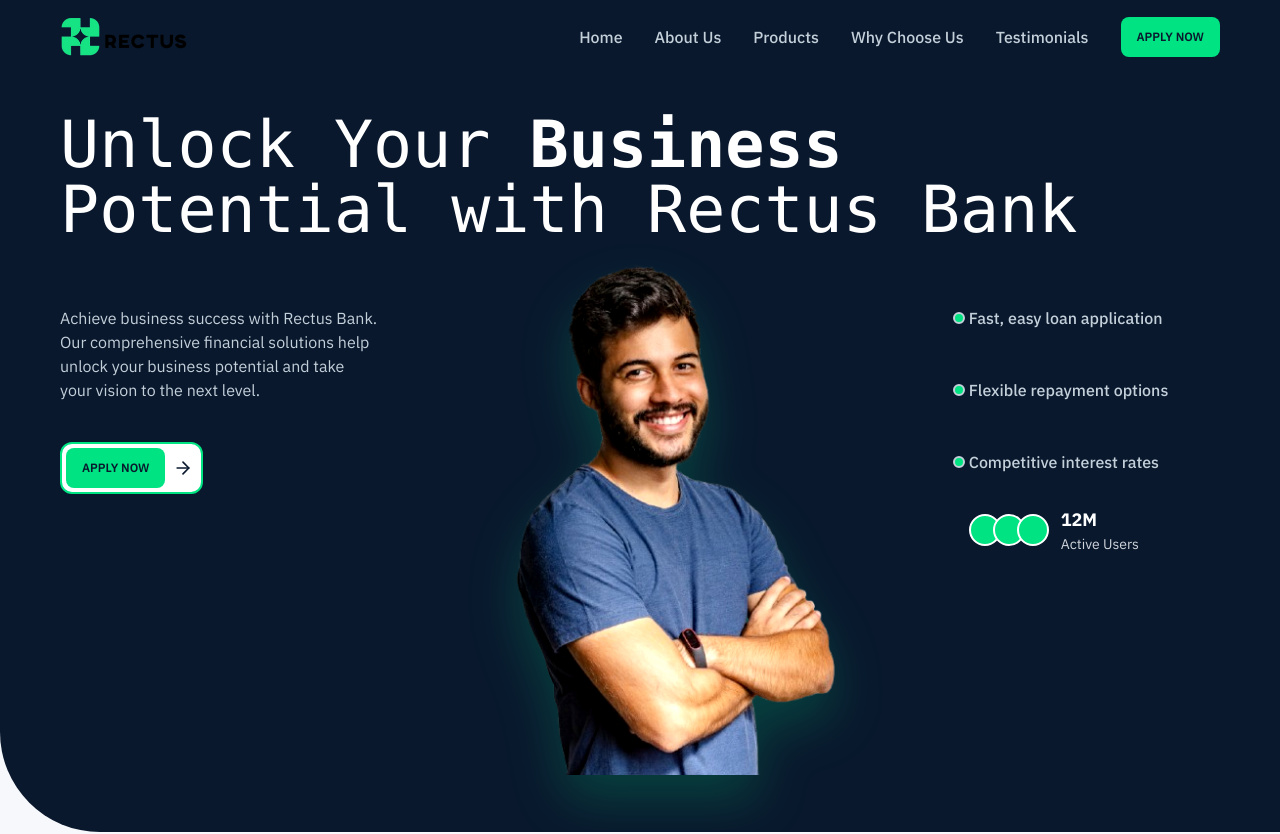
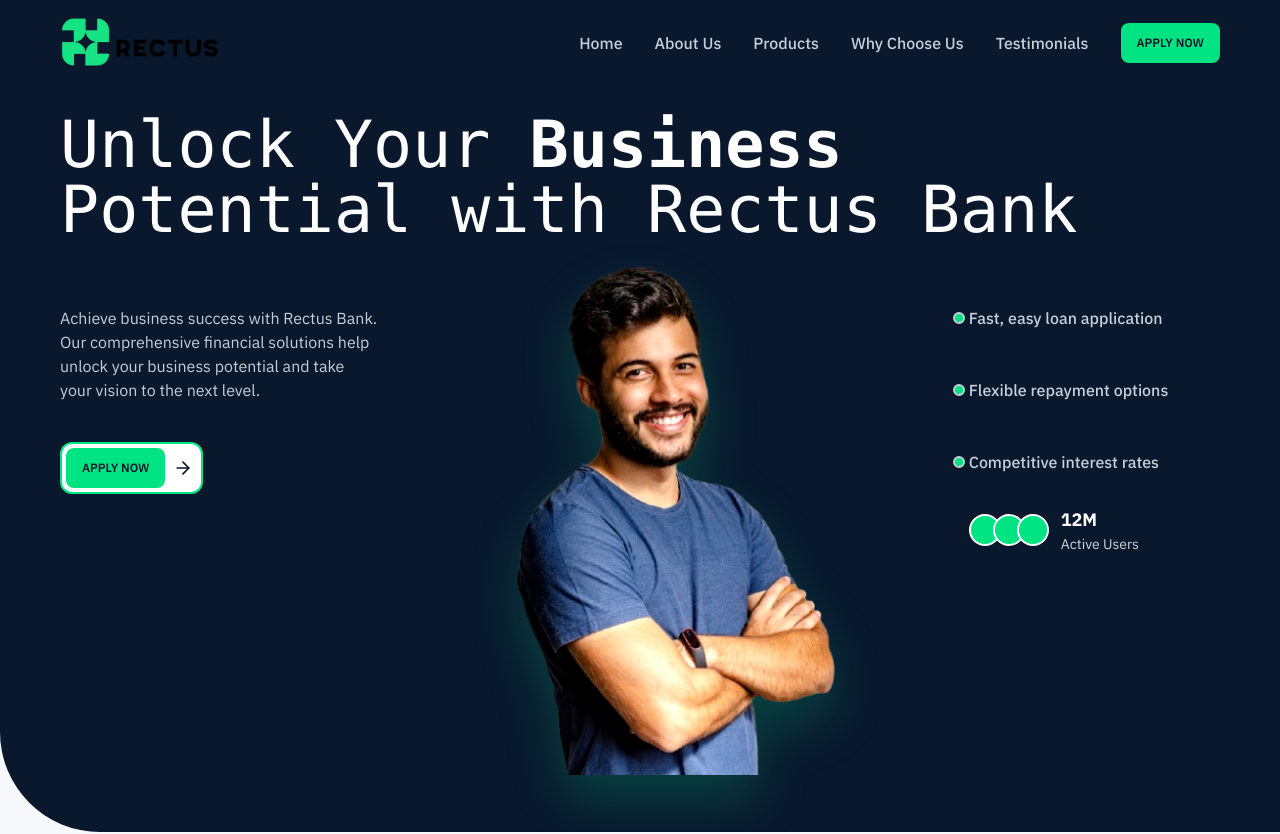
Before and after one commit to JeromeKasagga/Rectus-Bank, a React (Vite) app: page / in a window 1280 px wide. Shown: the top 834 px of the page. Built offline with nearby package versions, Linux system fonts and the light colour scheme; a web font is replaced by a local one.

Commit message:
Update logo image styles in NavBar component

```diff
--- a/src/Components/NavBar.jsx
+++ b/src/Components/NavBar.jsx
@@ -31,9 +31,13 @@
     <nav className={`fixed w-full top-0 left-0 z-50 transition-all ${scrolled ? 'bg-primary/90 backdrop-blur-sm py-2' : 'bg-transparent py-4'}`}>
       <div className="container mx-auto px-4 md:px-15">
         <div className="flex justify-between items-center">
-            {/* Logo - unchanged from original */}
-          <div className="flex items-center">
-            <img src={rectusLogo} alt="Rectus Bank Logo" className='h-auto w-32 object-contain' />
+            {/* Logo - with inline styles to force aspect ratio */}
+          <div className="flex items-center shrink-0">
+            <img
+              src={rectusLogo}
+              alt="Rectus Bank Logo"
+              style={{ width: '160px', height: 'auto', objectFit: 'contain', flexShrink: 0 }}
+            />
           </div>
 
           {/* Desktop Navigation - unchanged layout */}
```
